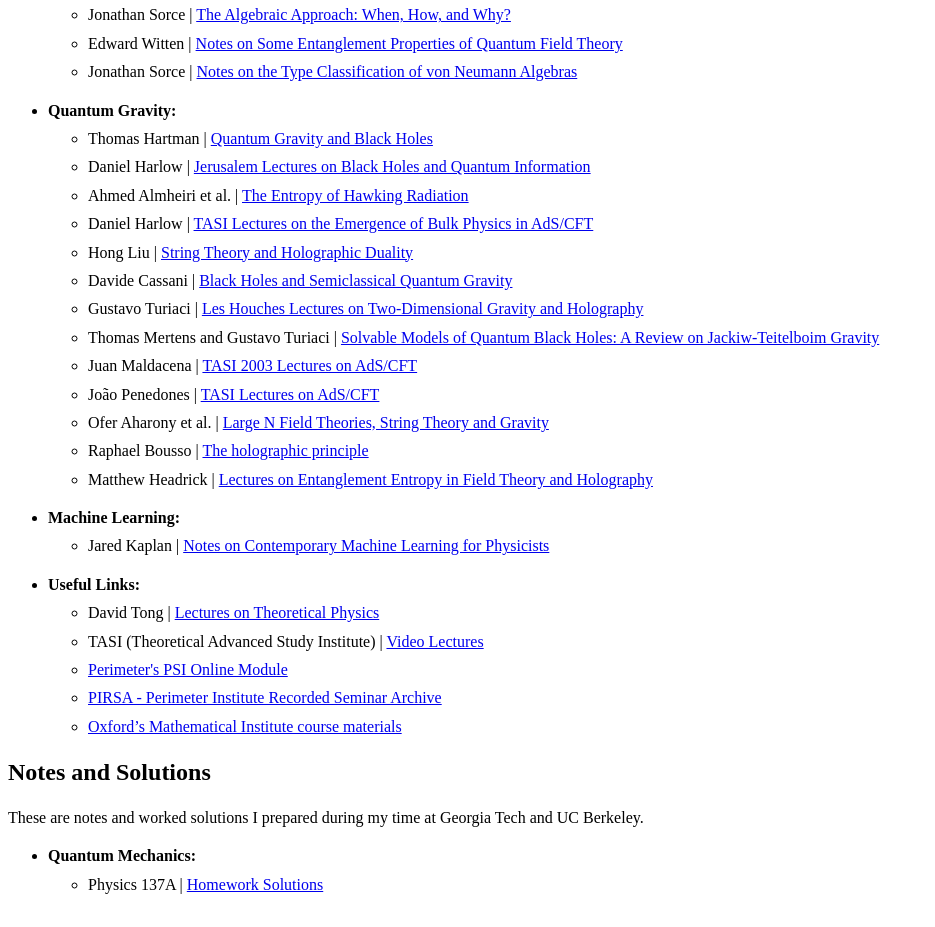
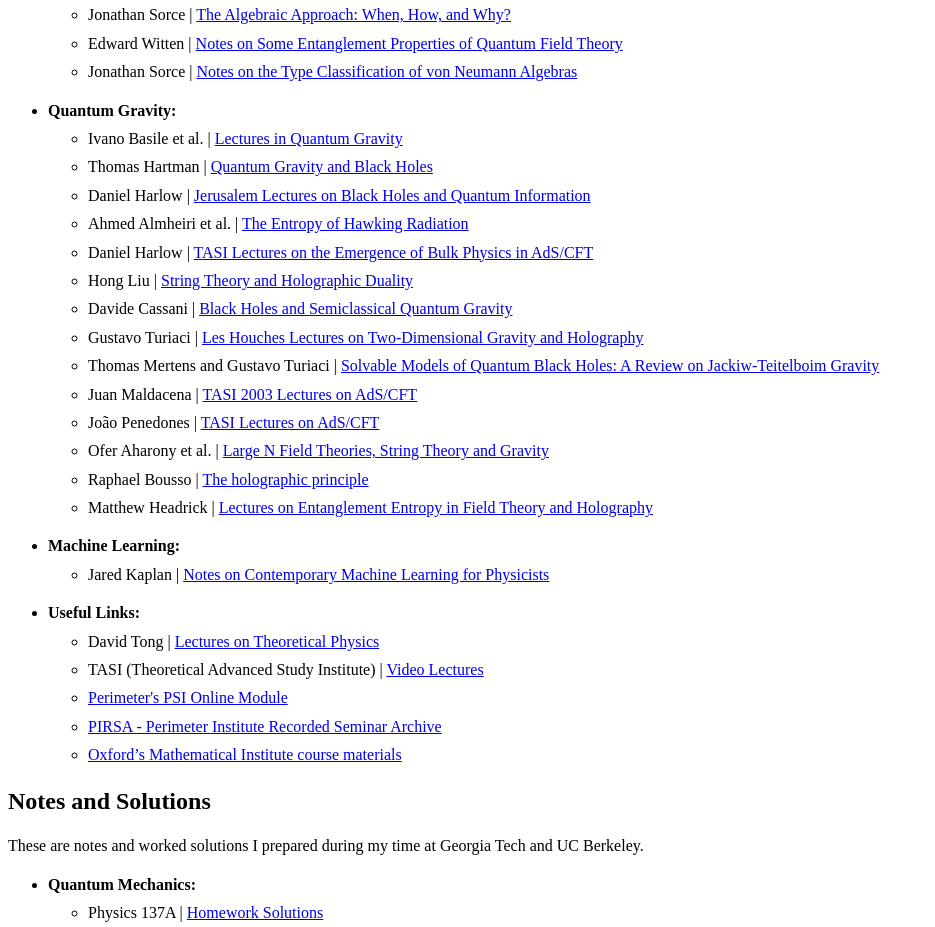
Before and after one commit to abelphysics/abelphysics.github.io, a plain HTML site: page index.html in a window 1280 px wide. Shown: the part 2720-3647 px from the top of the page, without its empty margins (0-935 px from the left). Drawn offline with Linux system fonts and the light colour scheme.

Commit message:
minor fixes

```diff
--- a/index.html
+++ b/index.html
@@ -483,6 +483,12 @@ EPFL Lectures on General Relativity as a Quantum Field Theory
         <strong>Quantum Gravity:</strong>
         <ul>
           <li>
+  Ivano Basile et al. |
+  <a href="https://arxiv.org/abs/2412.08690">
+    Lectures in Quantum Gravity
+  </a>
+</li>
+          <li>
             Thomas Hartman |
             <a href="http://www.hartmanhep.net/topics2015/">Quantum Gravity and Black Holes</a>
           </li>
```
